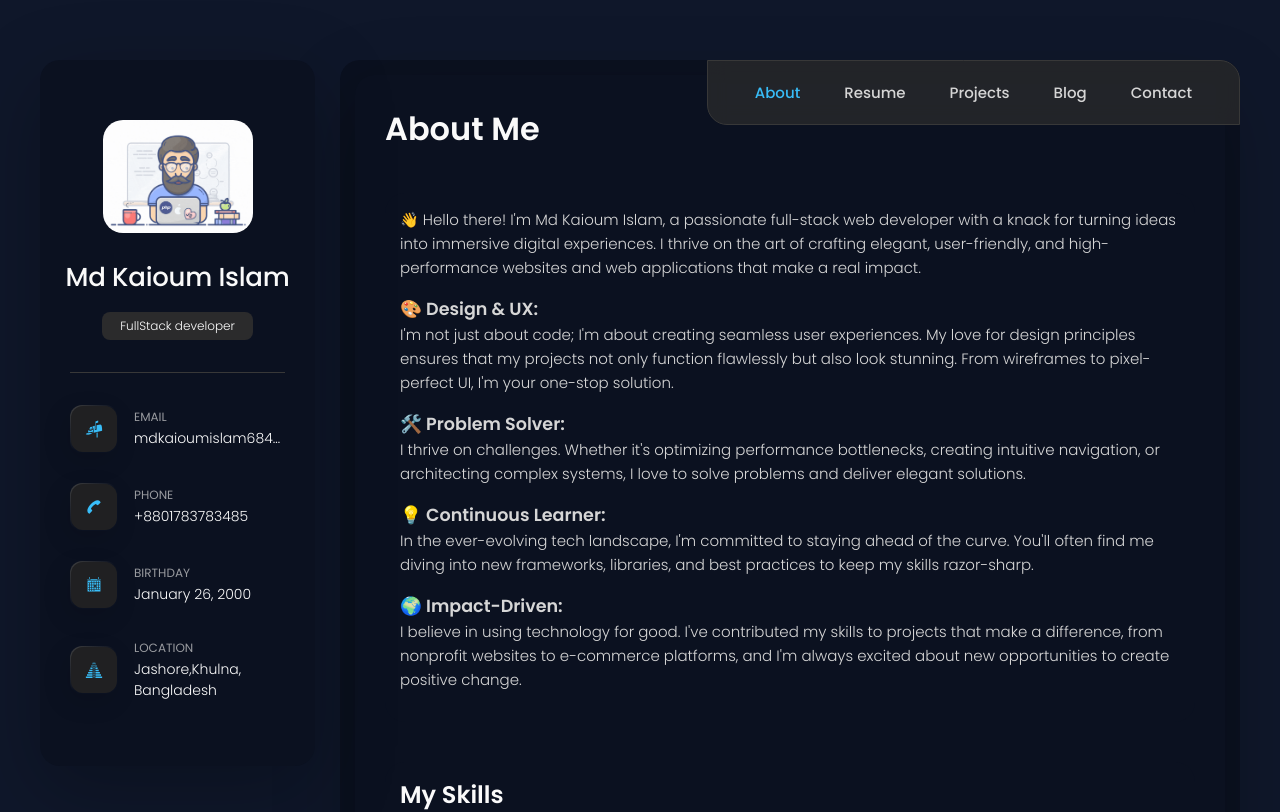
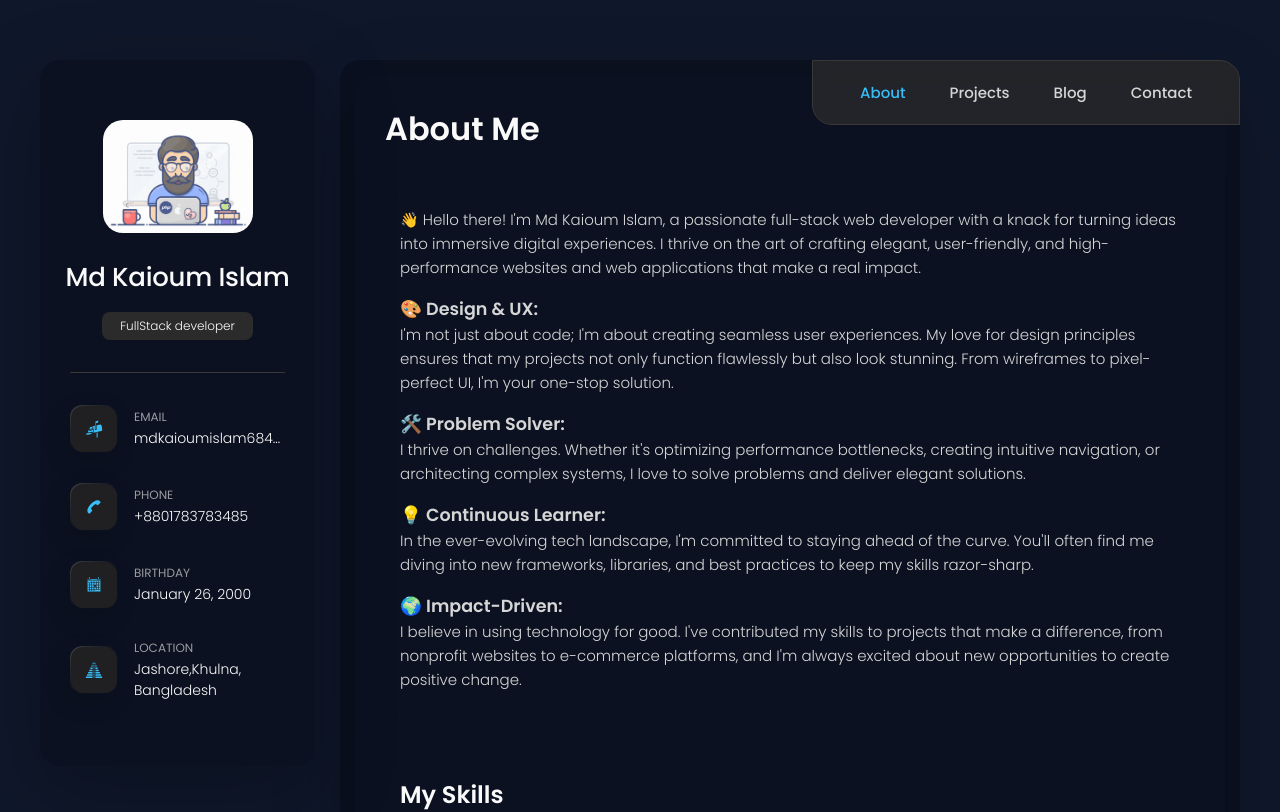
Before and after one commit to kaioumdev/portfolio, a React (Vite) app: page / in a window 1280 px wide. Shown: the top 812 px of the page. Built offline with nearby package versions, Linux system fonts and the light colour scheme.

Commit message:
feat(resume): remove resume section from navabar

```diff
--- a/src/components/Navbar.jsx
+++ b/src/components/Navbar.jsx
@@ -8,12 +8,6 @@ const Navbar = () => {
           <NavLink to="/" className="navbar-link" data-nav-link>
             About
           </NavLink>
-        </li>
-
-        <li className="navbar-item">
-          <a href="/resume.pdf" className="navbar-link" data-nav-link target="_blank" rel="noopener noreferrer">
-            Resume
-          </a>
         </li>
 
         <li className="navbar-item">
```
